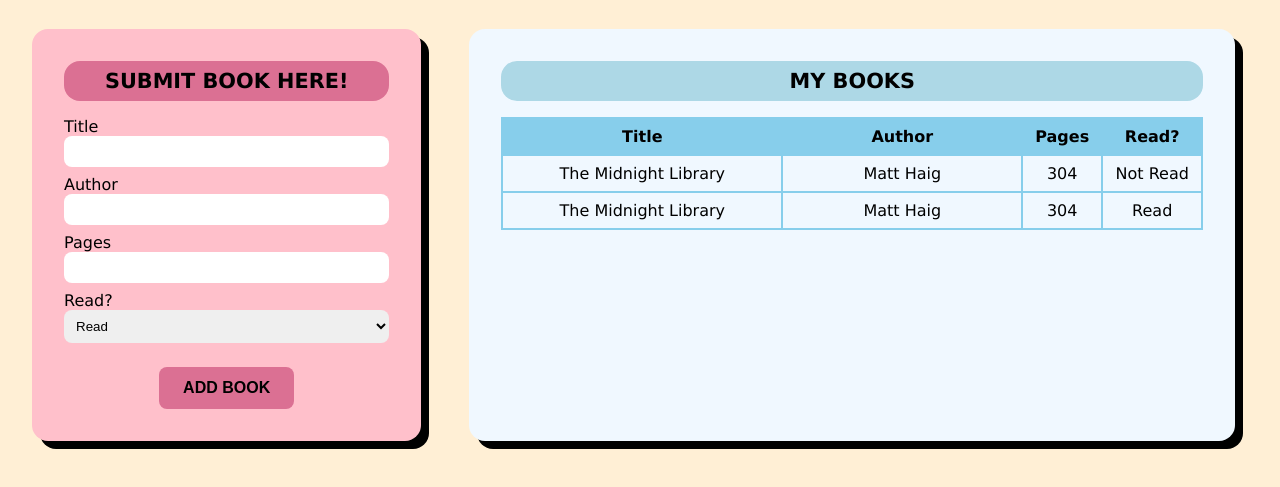
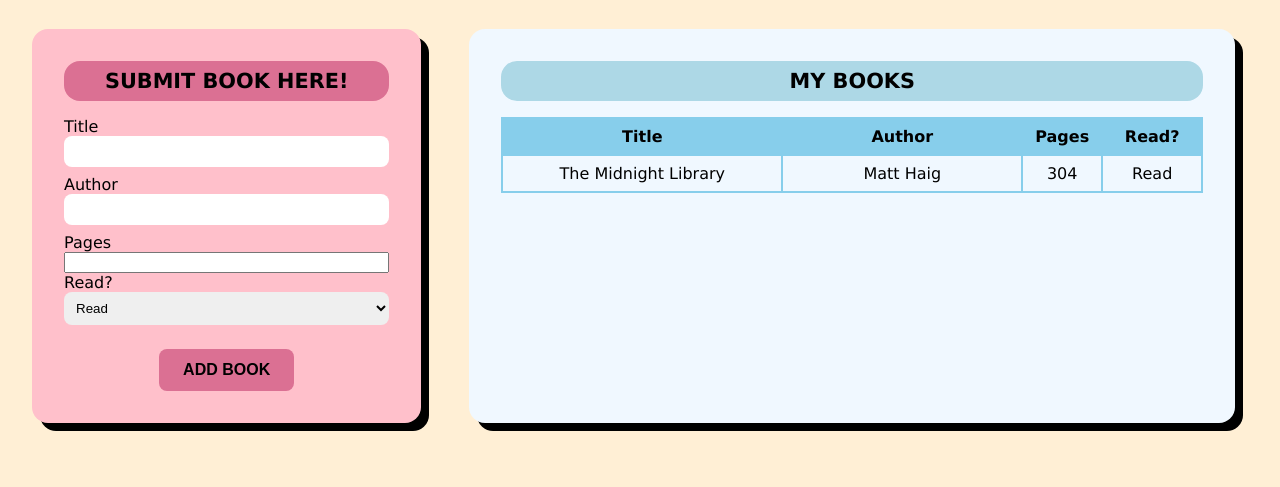
Before and after one commit to ll5zh/odin-library, a plain HTML site: page index.html in a window 1280 px wide. Shown: the part 81-568 px from the top of the page. Drawn offline with Linux system fonts and the light colour scheme.

Commit message:
Modify form method, make input required, remove filler book/row

```diff
--- a/index.html
+++ b/index.html
@@ -15,28 +15,28 @@
         </div>
         <div class="body">
             <div class="form">
-                <form action="get" id="book-form">
+                <form method="post" id="book-form">
                     <div class="title">SUBMIT BOOK HERE!</div>
                     <div class="question">
                         <label for="title">Title</label>
-                        <input type="text" id="title" />
+                        <input type="text" id="title" required />
                     </div>
                     <div class="question">
                         <label for="author">Author</label>
-                        <input type="text" id="author" />
+                        <input type="text" id="author" required />
                     </div>
                     <div class="question">
                         <label for="page-count">Pages</label>
-                        <input type="text" id="page-count" />
+                        <input type="number" min="0" id="page-count" required />
                     </div>
                     <div class="question">
                         <label for="is-read">Read?</label>
-                        <select name="is-read" id="is-read" form="book-form">
+                        <select name="is-read" id="is-read" form="book-form" required>
                             <option value="read">Read</option>
                             <option value="not-read">Not Read</option>
                         </select>
                     </div>
-                    <button type="submit">ADD BOOK</button>
+                    <button type="submit" id="submit">ADD BOOK</button>
                 </form>
             </div>
             <div class="list">
@@ -54,12 +54,6 @@
                         <th>Pages</th>
                         <th>Read?</th>
                     </tr>
-                    <tr>
-                        <td>The Midnight Library</td>
-                        <td>Matt Haig</td>
-                        <td>304</td>
-                        <td>Not Read</td>
-                    </tr>
                 </table>
             </div>
         </div>
```
